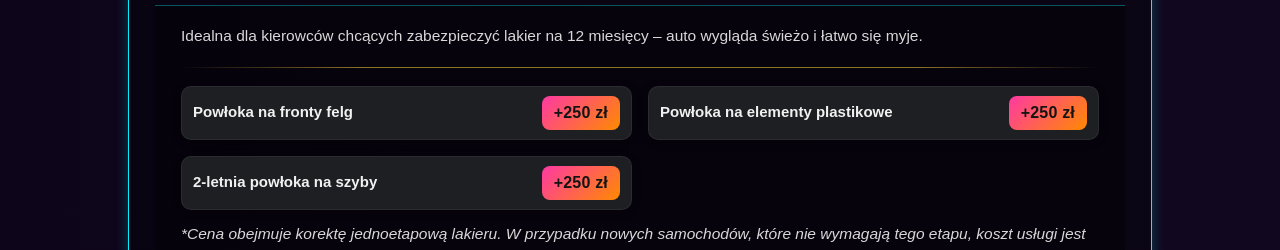
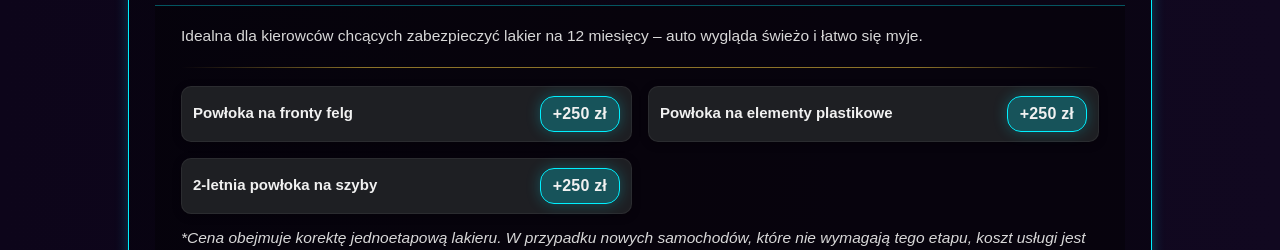
Before and after one commit to OliwierC1337/Stronka, a website built with webpack: page offer.html in a window 1280 px wide. Both pictures are taken after a click on the button 656 px from the left and 457 px from the top of the page. Shown: the part 550-800 px from the top of the page. Built offline with nearby package versions, Linux system fonts and the light colour scheme.

Commit message:
Zmiana 12

```diff
--- a/css/offerstyle.css
+++ b/css/offerstyle.css
@@ -518,8 +518,10 @@ footer {
   letter-spacing: .2px;
 
   /* jeśli używasz gradientu jak na screenie – zostaw; inaczej możesz mieć złoty */
-  background: linear-gradient(135deg, #ff39a3 0%, #ff8a00 100%);
-  color: #141414;
+  border: 1px solid #00f0ff;
+  border-radius: 14px;
+  background: rgba(0, 240, 255, 0.25);
+  box-shadow: 0 0 14px rgba(0, 240, 255, 0.25);
 }
 
 /* 5) Opcjonalnie: bez podskakiwania na hover, tylko cień */
```
